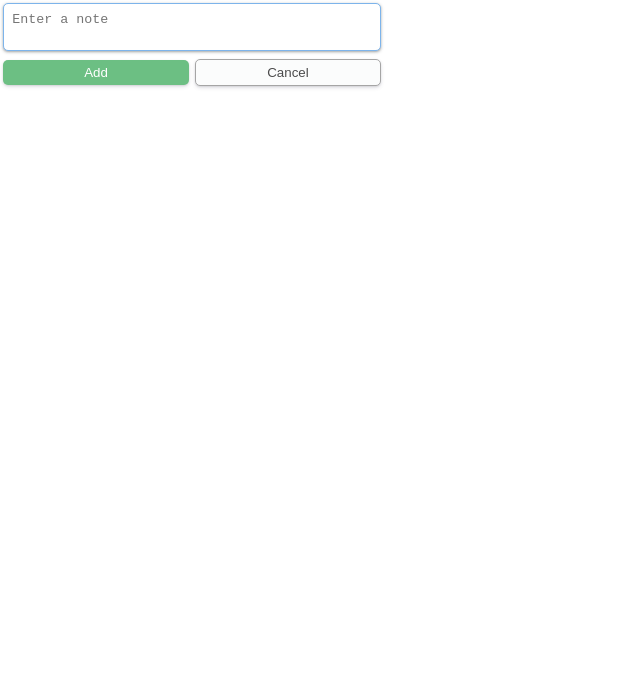
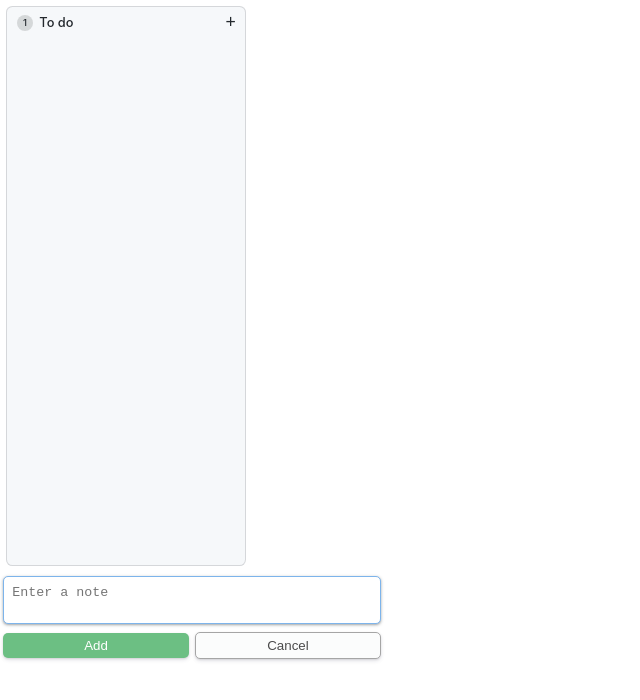
Before and after one commit to ivsp/kanban-board, a React (Create React App) app: page / in a window 1280 px wide. Shown: the top 700 px of the page, without its empty margins (0-640 px from the left). Built offline with nearby package versions, Linux system fonts and the light colour scheme.

Commit message:
creates column visual component

```diff
--- a/src/App.js
+++ b/src/App.js
@@ -1,9 +1,11 @@
 import "./App.css";
 import AddCard from "./components/add-card/addcard";
+import Column from "./components/column/column";
 
 function App() {
   return (
     <div className="App">
+      <Column></Column>
       <AddCard></AddCard>
     </div>
   );
--- /dev/null
+++ b/src/components/column/column.jsx
@@ -0,0 +1,19 @@
+import './style.css'
+
+function Column() {
+
+    return(
+        <section className="column__container">
+            <div className="column__header">
+                <div className="column__main-info-container">
+                    <p className="column__cards-counter column-text">1</p>
+                    <p className="column__type column__type-todo column-text">To do</p>
+                </div>
+                <button className="column__button-add-card">+</button>
+
+            </div>
+        </section>
+    )
+}
+
+export default Column;
--- /dev/null
+++ b/src/components/column/style.css
@@ -0,0 +1,53 @@
+.column__container {
+    margin: .4rem;
+    padding: .2rem;
+    min-height: 70vh;
+    width: 30%;
+    background-color: var(--light-grey);
+    border-radius: .4rem;
+    border: 1px solid var(--grey-border);
+}
+
+.column__header {
+    margin: .1rem .4rem;
+    display: flex;
+    flex-direction: row;
+    justify-content: space-between;
+    align-items: center;
+}
+
+.column__main-info-container {
+    display: flex;
+    gap: .4rem;
+}
+
+.column-text {
+    color: var(--dark-grey);
+    font-size: .8rem;
+    font-weight: 500;
+}
+
+.column__cards-counter {
+    width: 1rem;
+    height: 1rem;
+    background-color: var(--grey-border);
+    border-radius: 50%;
+    display: flex;
+    justify-content: center;
+    align-items: center;
+    font-size: .6rem;
+}
+
+
+/* add button */
+
+.column__button-add-card {
+    border: none;
+    background-color: var(--light-grey);
+    font-size: 1.1rem;
+    color: var(--dark-grey);
+}
+
+.column__button-add-card:hover {
+    cursor: pointer;
+}
--- a/src/index.css
+++ b/src/index.css
@@ -15,9 +15,21 @@ body {
     sans-serif;
   -webkit-font-smoothing: antialiased;
   -moz-osx-font-smoothing: grayscale;
+  width: 100vh;
 }
 
 code {
   font-family: source-code-pro, Menlo, Monaco, Consolas, 'Courier New',
     monospace;
 }
+
+:root {
+  --dark-grey: #24292e;
+  --light-grey: #f6f8fa;
+  --blue: #0366d6;
+  --green-progress: #22863a;
+  --red: #cb2431;
+  --green-add: #2ea44f;
+  --grey-cancel: #fafbfc;
+  --grey-border: rgba(27,31,35,0.15)
+}
```
